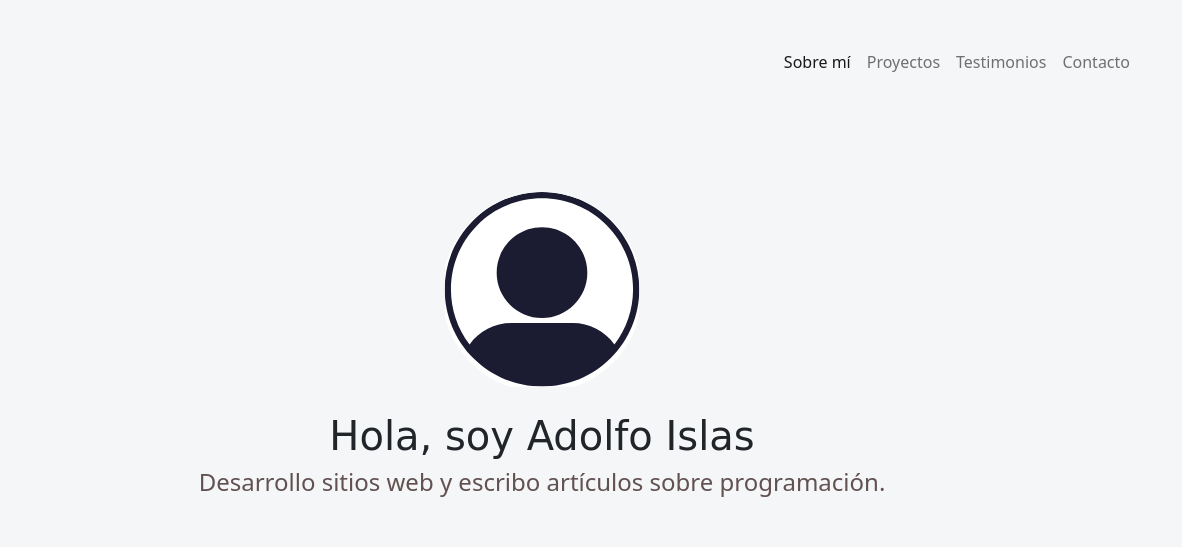
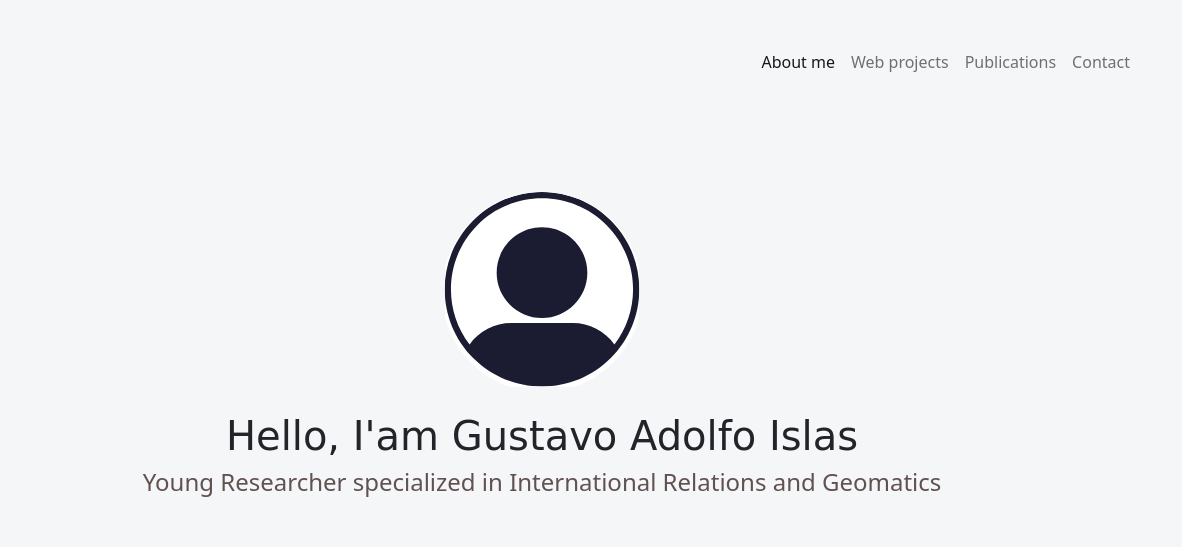
Before and after one commit to adogus11/adogus11.github.io, a plain HTML site: page index.html in a window 1280 px wide. Shown: the top 547 px of the page, 98-1280 px from the left. Drawn offline with nearby package versions, Linux system fonts and the light colour scheme; a web font is replaced by a local one.

Commit message:
index.html

```diff
--- a/index.html
+++ b/index.html
@@ -35,16 +35,16 @@
           </a>
           <ul class="navbar-nav d-flex justify-content-center align-items-center">
             <li class="nav-item">
-              <a class="nav-link active" aria-current="page" href="#sobre-mi">Sobre mí</a>
+              <a class="nav-link active" aria-current="page" href="#sobre-mi">About me</a>
             </li>
             <li class="nav-item">
-              <a class="nav-link" href="#proyectos">Proyectos</a>
+              <a class="nav-link" href="#proyectos">Web projects</a>
             </li>
             <li class="nav-item">
-              <a class="nav-link" href="#testimonios">Testimonios</a>
+              <a class="nav-link" href="#testimonios">Publications</a>
             </li>
             <li class="nav-item">
-              <a class="nav-link" href="#contacto">Contacto</a>
+              <a class="nav-link" href="#contacto">Contact</a>
             </li>
           </ul>
         </div>
@@ -55,8 +55,8 @@
     <section class="hero align-items-stretch">
       <div class="hero-principal d-flex flex-column justify-content-center align-items-center">
         <img class="hero-imagen-desarrollador rounded-circle" src="imagenes/imagenes-desarrolladores/desarrollador-ejemplo.svg" alt="Foto de Jane Doe">
-        <h1>Hola, soy Adolfo Islas</h1>
-        <h2>Desarrollo sitios web y escribo artículos sobre programación.</h2>
+        <h1>Hello, I'am Gustavo Adolfo Islas</h1>
+        <h2>Young Researcher specialized in International Relations and Geomatics</h2>
       </div>
       <div class="hero-inferior">
         <img class="hero-inferior-imagen img-fluid" src="imagenes/hero-inferior.svg" alt="Monitor, laptop y logos de HTML, CSS, JavaScript y React.">
```
